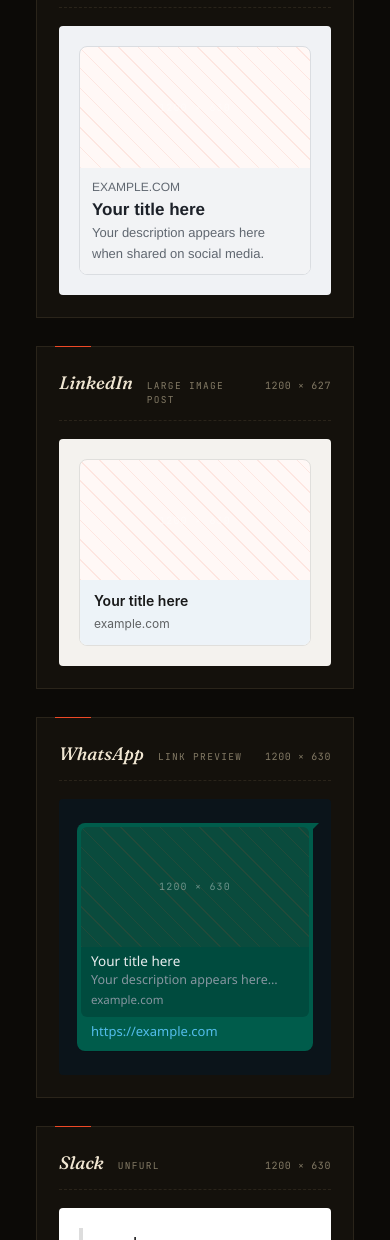
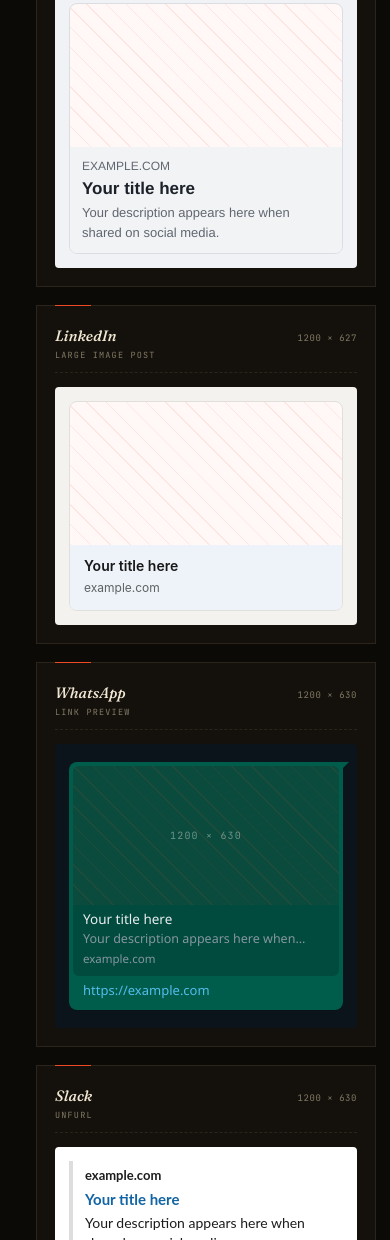
Before and after one commit to apoorvdarshan/opengraph-studio, a plain HTML site: page index.html in a window 390 px wide. Shown: the part 1613-2853 px from the top of the page. Drawn offline with nearby package versions, Linux system fonts and the light colour scheme.

Commit message:
Lay previews out as responsive 2-3 column grid

```diff
--- a/index.html
+++ b/index.html
@@ -677,12 +677,18 @@ button.download:disabled::before { display: none; }
   border-color: var(--ink);
 }
 
-.preview-grid { display: grid; grid-template-columns: 1fr; gap: 28px; }
+.preview-grid {
+  display: grid;
+  grid-template-columns: repeat(auto-fit, minmax(340px, 1fr));
+  gap: 18px;
+  align-items: start;
+}
 .preview-card {
   background: var(--bg-2);
   border: 1px solid var(--rule);
-  padding: 22px;
+  padding: 18px;
   position: relative;
+  min-width: 0;
 }
 .preview-card::before {
   content: '';
@@ -693,35 +699,45 @@ button.download:disabled::before { display: none; }
 }
 .pc-head {
   display: grid;
-  grid-template-columns: auto 1fr auto;
+  grid-template-columns: 1fr auto;
+  grid-template-areas:
+    "name dim"
+    "spec spec";
   align-items: baseline;
-  gap: 14px;
-  margin-bottom: 18px;
-  padding-bottom: 12px;
+  gap: 2px 10px;
+  margin-bottom: 14px;
+  padding-bottom: 10px;
   border-bottom: 1px dashed var(--rule);
 }
 .pc-name {
+  grid-area: name;
   font-family: var(--serif);
-  font-size: 18px;
+  font-size: 15px;
   font-style: italic;
   font-weight: 500;
   color: var(--ink);
   font-variation-settings: "opsz" 30;
-}
-.pc-name .slash { color: var(--mark); font-style: normal; padding: 0 4px; font-family: var(--mono); font-size: 0.7em; }
+  white-space: nowrap;
+}
+.pc-name .slash { color: var(--mark); font-style: normal; padding: 0 3px; font-family: var(--mono); font-size: 0.7em; }
 .pc-spec {
-  font-family: var(--mono);
-  font-size: 9.5px;
+  grid-area: spec;
+  font-family: var(--mono);
+  font-size: 8.5px;
   color: var(--ink-3);
   text-transform: uppercase;
   letter-spacing: 0.14em;
-  justify-self: start;
+  white-space: nowrap;
+  overflow: hidden;
+  text-overflow: ellipsis;
 }
 .pc-dim {
-  font-family: var(--mono);
-  font-size: 10px;
+  grid-area: dim;
+  font-family: var(--mono);
+  font-size: 9px;
   color: var(--ink-3);
   letter-spacing: 0.06em;
+  white-space: nowrap;
 }
 
 /* ===== Twitter / X ===== */
@@ -730,7 +746,7 @@ button.download:disabled::before { display: none; }
   border-radius: 16px;
   border: 1px solid #2f3336;
   overflow: hidden;
-  max-width: 504px;
+  width: 100%;
   font-family: -apple-system, system-ui, sans-serif;
 }
 .tw-card .img { width: 100%; aspect-ratio: 1200/628; background: #2f3336 center/cover no-repeat; display: block; }
@@ -746,10 +762,10 @@ button.download:disabled::before { display: none; }
 }
 
 /* ===== Facebook ===== */
-.fb-wrap { background: #f0f2f5; padding: 20px; border-radius: 4px; }
+.fb-wrap { background: #f0f2f5; padding: 14px; border-radius: 4px; }
 .fb-card {
   background: #ffffff; border-radius: 8px; overflow: hidden;
-  border: 1px solid #dadde1; max-width: 500px;
+  border: 1px solid #dadde1; width: 100%;
   font-family: Helvetica, Arial, sans-serif;
 }
 .fb-card .img { width: 100%; aspect-ratio: 1.91/1; background: #e4e6eb center/cover no-repeat; }
@@ -765,10 +781,10 @@ button.download:disabled::before { display: none; }
 }
 
 /* ===== LinkedIn ===== */
-.li-wrap { background: #f4f2ee; padding: 20px; border-radius: 4px; }
+.li-wrap { background: #f4f2ee; padding: 14px; border-radius: 4px; }
 .li-card {
   background: #ffffff; border: 1px solid #e0dfdc; border-radius: 8px;
-  overflow: hidden; max-width: 500px;
+  overflow: hidden; width: 100%;
   font-family: -apple-system, system-ui, sans-serif;
 }
 .li-card .img { width: 100%; aspect-ratio: 1.91/1; background: #e4e6eb center/cover no-repeat; }
@@ -781,13 +797,12 @@ button.download:disabled::before { display: none; }
 .li-card .domain { font-size: 12px; color: rgba(0,0,0,0.6); }
 
 /* ===== WhatsApp ===== */
-.wa-wrap { background: #0b141a; padding: 24px 18px; border-radius: 4px; }
+.wa-wrap { background: #0b141a; padding: 18px 14px; border-radius: 4px; }
 .wa-bubble {
   background: #005c4b;
   border-radius: 8px 0 8px 8px;
   padding: 4px;
-  max-width: 340px;
-  margin-left: auto;
+  width: 100%;
   font-family: 'Segoe UI', sans-serif;
   position: relative;
   box-shadow: 0 1px 0.5px rgba(0,0,0,0.13);
@@ -816,13 +831,13 @@ button.download:disabled::before { display: none; }
 }
 
 /* ===== Slack ===== */
-.sl-wrap { background: #ffffff; padding: 20px; border-radius: 4px; color: #1d1c1d; }
+.sl-wrap { background: #ffffff; padding: 14px; border-radius: 4px; color: #1d1c1d; }
 .sl-card {
   display: flex; gap: 12px;
   font-family: Lato, -apple-system, sans-serif;
   border-left: 4px solid #dddddd;
   padding: 4px 0 4px 12px;
-  max-width: 520px;
+  width: 100%;
 }
 .sl-card .content { flex: 1; min-width: 0; }
 .sl-card .site { font-size: 13px; color: #1d1c1d; font-weight: 700; margin-bottom: 4px; }
@@ -835,19 +850,19 @@ button.download:disabled::before { display: none; }
   display: -webkit-box; -webkit-line-clamp: 3; -webkit-box-orient: vertical; overflow: hidden;
 }
 .sl-card .img {
-  width: 100%; max-width: 360px; aspect-ratio: 1.91/1;
+  width: 100%; aspect-ratio: 1.91/1;
   background: #f4f4f4 center/cover no-repeat;
   margin-top: 10px; border-radius: 6px;
 }
 
 /* ===== Discord ===== */
-.dc-wrap { background: #313338; padding: 20px; border-radius: 4px; }
+.dc-wrap { background: #313338; padding: 14px; border-radius: 4px; }
 .dc-card {
   background: #2b2d31;
   border-left: 4px solid #5865f2;
   border-radius: 4px;
   padding: 12px 16px;
-  max-width: 432px;
+  width: 100%;
   font-family: 'gg sans', -apple-system, sans-serif;
   color: #dbdee1;
 }
```
